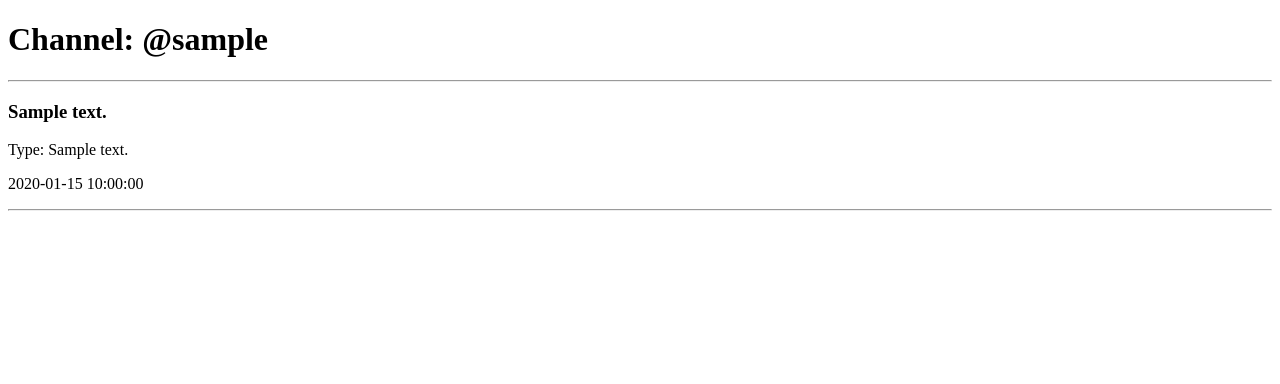
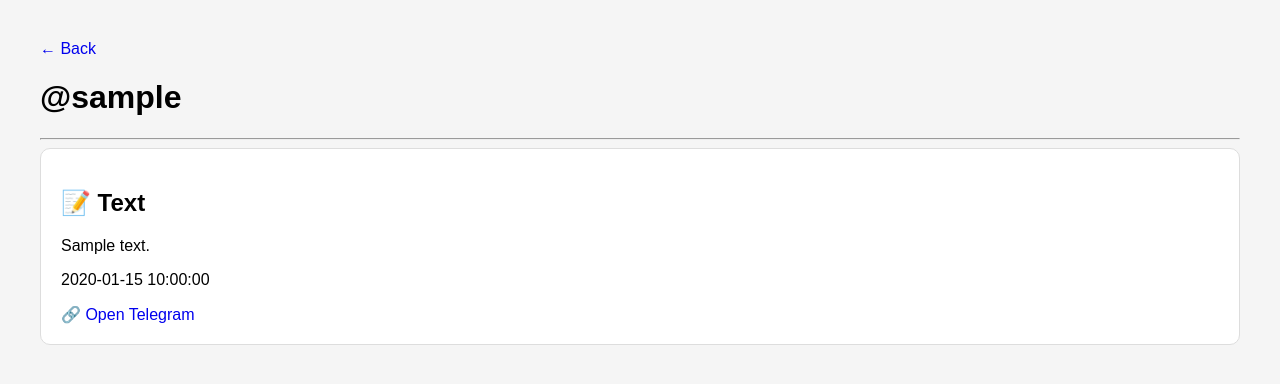
Before and after one commit to MohamdAlJawhari/telegram-feed-platform, a FastAPI app: template app/dashboard/templates/channel_posts.html in a window 1280 px wide. Shown: the top 384 px of the page. Run offline with FastAPI, Linux system fonts and the light colour scheme; the template is opened without the code that fills it: most values are stand-ins (such as "Sample title", 1, 10 or a date in 2020); parts of the project's set-up code (start-up, migrations or seed data) failed here and were passed over.

Commit message:
Enhance channel posts display with media support and improve dashboard styling

```diff
--- /dev/null
+++ b/app/dashboard/static/css/channel_posts.css
@@ -0,0 +1,33 @@
+body {
+    font-family: Arial, sans-serif;
+    margin: 40px;
+    background: #f5f5f5;
+}
+
+.post-card {
+    background: white;
+    border: 1px solid #ddd;
+    border-radius: 10px;
+    padding: 20px;
+    margin-bottom: 20px;
+}
+
+.post-image {
+    max-width: 400px;
+    border-radius: 8px;
+    display: block;
+    margin: 15px 0;
+}
+
+.post-video {
+    width: 400px;
+    margin: 15px 0;
+}
+
+.telegram-link {
+    text-decoration: none;
+}
+
+.back-link {
+    text-decoration: none;
+}
--- a/app/dashboard/templates/channel_posts.html
+++ b/app/dashboard/templates/channel_posts.html
@@ -4,11 +4,14 @@
 
 <head>
     <title>{{ channel_username }}</title>
+    <link rel="stylesheet" href="/static/css/channel_posts.css">
 </head>
 
 <body>
+
+    <a href="/dashboard" class="back-link"> ← Back </a>
+
     <h1>
-        Channel:
         @{{ channel_username }}
     </h1>
 
@@ -16,19 +19,76 @@
 
     {% for post in posts %}
 
-    <div>
-        <h3>
-            {{ post["text"] or "(No text)" }}
-        </h3>
+    <div class="post-card">
+
+        <h2>
+
+            {% if post["message_type"] == "photo" %}
+            🖼 Photo
+
+            {% elif post["message_type"] == "video" %}
+            🎥 Video
+
+            {% elif post["message_type"] == "document" %}
+            📄 Document
+
+            {% else %}
+            📝 Text
+
+            {% endif %}
+
+        </h2>
+
         <p>
-            Type:
-            {{ post["message_type"] }}
-        </p>
-        <p>
-            {{ post["date"] }}
+
+            {{ post["text"] or "(No caption)" }}
+
         </p>
 
-        <hr>
+        {% if post["media_url"] %}
+
+        {% if post["message_type"] == "photo" %}
+
+        <img src="{{ post['media_url'] }}" alt="Telegram image" class="post-image">
+
+        {% endif %}
+
+        {% if post["message_type"] == "document" %}
+
+        <p>
+
+            <a href="{{ post['media_url'] }}" target="_blank">
+
+                📄 Download document
+
+            </a>
+
+        </p>
+
+        {% endif %}
+
+        {% if post["message_type"] == "video" %}
+
+        <video controls class="post-video">
+            <source src="{{ post['media_url'] }}">
+        </video>
+
+        {% endif %}
+
+
+        {% endif %}
+
+        <p>
+
+            {{ post["date"] }}
+
+        </p>
+
+        <a class="telegram-link" href="https://t.me/{{ post['channel_username'] }}/{{ post['message_id'] }}"
+            target="_blank">
+            🔗 Open Telegram
+
+        </a>
 
     </div>
 
--- a/main.py
+++ b/main.py
@@ -26,6 +26,12 @@ app.mount(
     "/media",
     StaticFiles(directory=MEDIA_FOLDER),
     name="media",
+)
+
+app.mount(
+    "/static",
+    StaticFiles(directory="app/dashboard/static"),
+    name="static",
 )
 
 @app.on_event("startup")
```
Also changed, not shown: app/dashboard/routes.py (+24 -13 lines), app/database/models.py (+4 -6 lines), app/dashboard/static/css/dashboard.css (added).
